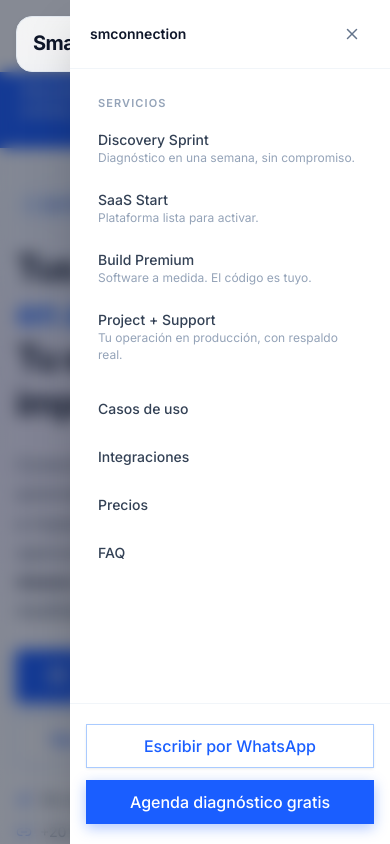
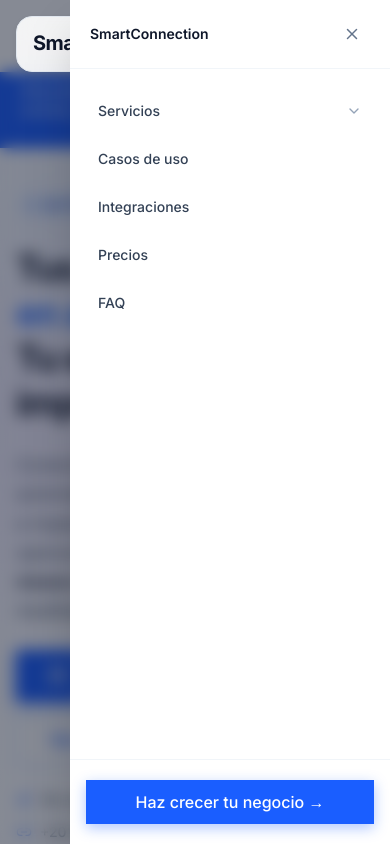
Before and after one commit to sebastiangonzalezfuentes-cell/smconnection-marketing, a Next.js app: page / in a window 390 px wide. Both pictures are taken after a click on the button 337 px from the left and 44 px from the top of the page. Shown: the top 844 px of the page. Built offline with nearby package versions, Linux system fonts and the light colour scheme.

Commit message:
feat(marketing): mejoras mobile menu
- Servicios con acordeón expandible/colapsable (ChevronDown animado)
- Eliminados botones WhatsApp y Agendar del fondo del drawer
- CTA único al fondo: "Haz crecer tu negocio →"
- Nombre del header del drawer actualizado a SmartConnection

```diff
--- a/components/navigation/mobile-menu.tsx
+++ b/components/navigation/mobile-menu.tsx
@@ -1,12 +1,13 @@
 'use client';
 
-import { useEffect, useRef } from 'react';
+import { useEffect, useRef, useState } from 'react';
 import { AnimatePresence, motion, useReducedMotion } from 'framer-motion';
 import Link from 'next/link';
-import { X } from 'lucide-react';
+import { X, ChevronDown } from 'lucide-react';
 import { Button } from '@/components/ui/button';
 import { SITE_CONFIG } from '@/lib/constants/site';
 import { NAV_CONFIG } from '@/lib/data/navigation';
+import { cn } from '@/lib/utils/cn';
 
 interface MobileMenuProps {
   open: boolean;
@@ -16,6 +17,7 @@
 export function MobileMenu({ open, onClose }: MobileMenuProps) {
   const prefersReduced = useReducedMotion();
   const firstLinkRef = useRef<HTMLAnchorElement>(null);
+  const [openDropdown, setOpenDropdown] = useState<string | null>(null);
 
   useEffect(() => {
     if (open) {
@@ -23,6 +25,7 @@
       document.body.style.overflow = 'hidden';
     } else {
       document.body.style.overflow = '';
+      setOpenDropdown(null);
     }
     return () => { document.body.style.overflow = ''; };
   }, [open]);
@@ -34,6 +37,10 @@
     document.addEventListener('keydown', handleKey);
     return () => document.removeEventListener('keydown', handleKey);
   }, [open, onClose]);
+
+  const toggleDropdown = (label: string): void => {
+    setOpenDropdown((prev) => (prev === label ? null : label));
+  };
 
   return (
     <AnimatePresence>
@@ -64,7 +71,7 @@
           >
             {/* Header del drawer */}
             <div className="flex items-center justify-between px-5 py-4 border-b border-neutral-100">
-              <span className="font-semibold text-neutral-900 text-sm">smconnection</span>
+              <span className="font-semibold text-neutral-900 text-sm">SmartConnection</span>
               <button
                 type="button"
                 onClick={onClose}
@@ -79,32 +86,62 @@
             <nav className="flex-1 overflow-y-auto px-4 py-5 flex flex-col gap-1">
               {NAV_CONFIG.map((item, i) => {
                 if (item.dropdown) {
+                  const isOpen = openDropdown === item.label;
                   return (
-                    <div key={item.label} className="mb-2">
-                      <p className="px-3 py-1.5 text-[11px] font-semibold uppercase tracking-widest text-neutral-400">
+                    <div key={item.label}>
+                      {/* Trigger acordeón */}
+                      <button
+                        type="button"
+                        aria-expanded={isOpen}
+                        onClick={() => toggleDropdown(item.label)}
+                        className="w-full flex items-center justify-between px-3 py-3 rounded-xl text-neutral-700 hover:bg-neutral-50 font-medium transition-colors text-sm"
+                      >
                         {item.label}
-                      </p>
-                      {item.dropdown.map((sub) => (
+                        <ChevronDown
+                          size={16}
+                          className={cn(
+                            'text-neutral-400 transition-transform duration-200',
+                            isOpen && 'rotate-180',
+                          )}
+                          aria-hidden="true"
+                        />
+                      </button>
+
+                      {/* Contenido del dropdown con animación */}
+                      <AnimatePresence initial={false}>
+                        {isOpen && (
+                          <motion.div
+                            initial={prefersReduced ? false : { height: 0, opacity: 0 }}
+                            animate={{ height: 'auto', opacity: 1 }}
+                            exit={prefersReduced ? {} : { height: 0, opacity: 0 }}
+                            transition={{ duration: 0.22, ease: 'easeInOut' }}
+                            className="overflow-hidden"
+                          >
+                            <div className="pl-2 pb-1 flex flex-col gap-0.5">
+                              {item.dropdown.map((sub, si) => (
                                 <Link
                                   key={sub.href + sub.label}
                                   href={sub.href}
-                          ref={i === 0 ? firstLinkRef : undefined}
+                                  ref={i === 0 && si === 0 ? firstLinkRef : undefined}
                                   onClick={onClose}
-                          className="flex items-start gap-3 px-3 py-3 rounded-xl text-neutral-700 hover:bg-blue-50 hover:text-blue-700 transition-colors group"
+                                  className="flex flex-col px-3 py-2.5 rounded-xl text-neutral-700 hover:bg-blue-50 hover:text-blue-700 transition-colors group"
                                 >
-                          <span className="flex flex-col">
                                   <span className="text-sm font-medium leading-tight">{sub.label}</span>
                                   {sub.description && (
                                     <span className="text-xs text-neutral-400 group-hover:text-blue-500 mt-0.5 leading-snug">
                                       {sub.description}
                                     </span>
                                   )}
-                          </span>
                                 </Link>
                               ))}
                             </div>
+                          </motion.div>
+                        )}
+                      </AnimatePresence>
+                    </div>
                   );
                 }
+
                 return (
                   <Link
                     key={item.href}
@@ -119,18 +156,8 @@
               })}
             </nav>
 
-            {/* CTAs al fondo */}
-            <div className="px-4 py-5 border-t border-neutral-100 flex flex-col gap-3">
-              <Button variant="secondary" asChild className="w-full justify-center">
-                <Link
-                  href={SITE_CONFIG.whatsappUrl('Hola, me gustaría saber más sobre smconnection')}
-                  target="_blank"
-                  rel="noopener noreferrer"
-                  onClick={onClose}
-                >
-                  Escribir por WhatsApp
-                </Link>
-              </Button>
+            {/* CTA al fondo */}
+            <div className="px-4 py-5 border-t border-neutral-100">
               <Button variant="primary" asChild className="w-full justify-center">
                 <Link
                   href={SITE_CONFIG.calendarUrl}
@@ -138,7 +165,7 @@
                   rel="noopener noreferrer"
                   onClick={onClose}
                 >
-                  Agenda diagnóstico gratis
+                  Haz crecer tu negocio →
                 </Link>
               </Button>
             </div>
```
Lines whose indentation alone changed are shown as unchanged.
